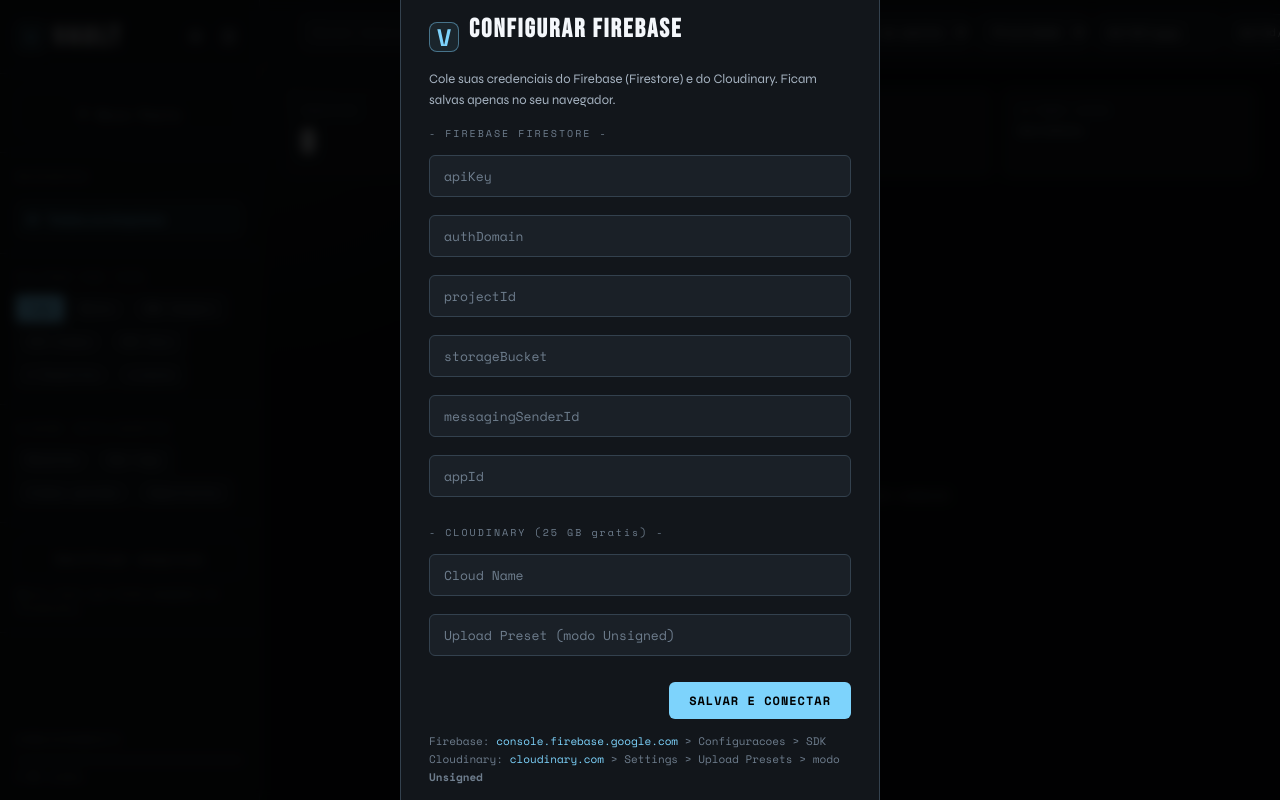
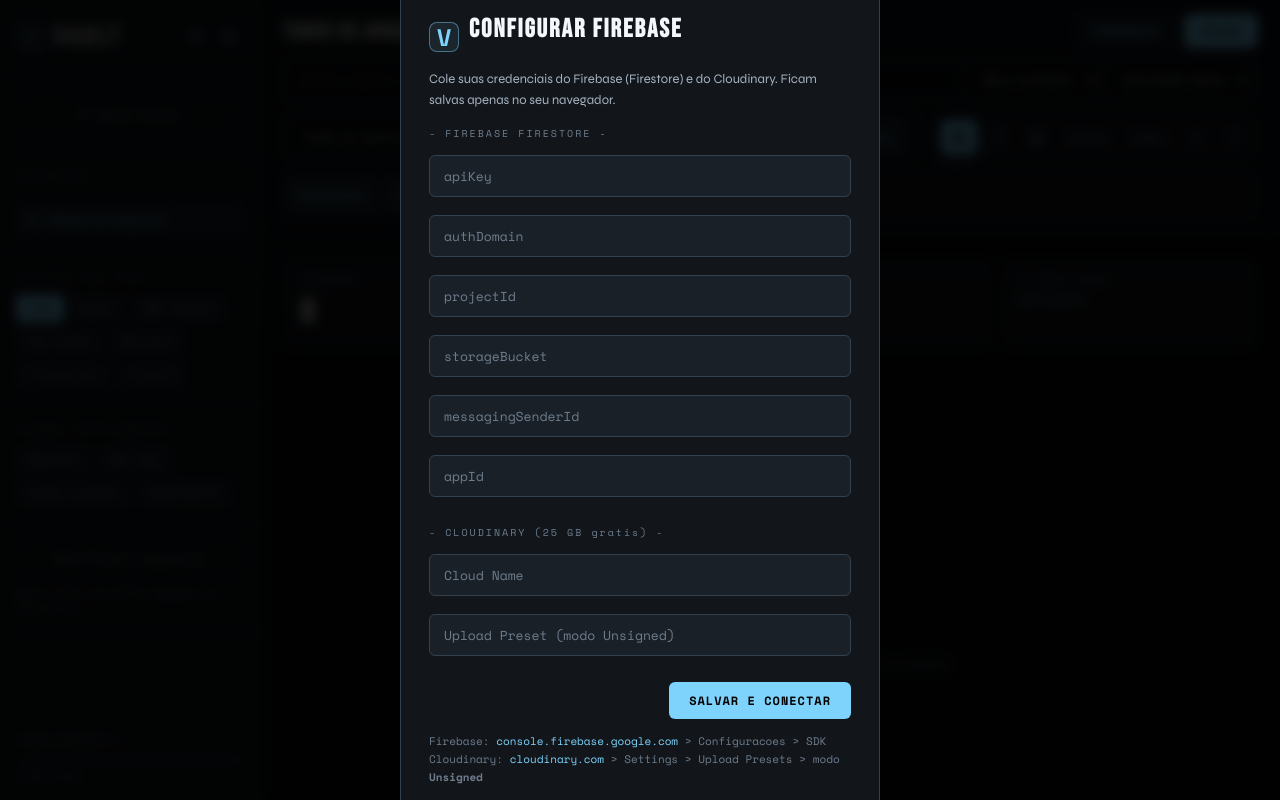
Before and after one commit to maiconsantossilvah-dot/Library, a plain HTML site: page index.html in a window 1280 px wide. Drawn offline with nearby package versions, Linux system fonts and the light colour scheme.

Commit message:
Melhora layout da barra superior
Redesenha a barra superior do VAULT para organizar melhor busca, filtros, modos de visualização e ações do app. A atualização separa ações principais e secundárias, destaca o upload, melhora o agrupamento dos controles, reduz poluição visual e ajusta a responsividade para telas menores.

```diff
--- a/index.html
+++ b/index.html
@@ -82,11 +82,22 @@
     <!-- TOPBAR -->
     <header class="topbar">
       <button class="sidebar-open-btn" id="sidebarOpenBtn" title="Abrir menu">&#9776;</button>
+      <div class="topbar-shell">
+        <div class="topbar-title-row">
           <div class="breadcrumb" id="breadcrumb">
             <span>Todos os Arquivos</span>
           </div>
-      <div class="topbar-right">
-        <div class="search-sort">
+          <div class="primary-actions">
+            <button class="action-btn action-ghost" id="btnSlideshow" type="button">Apresentar</button>
+            <label class="action-btn action-primary" for="fileInput">
+              <span>Upload</span>
+              <input type="file" id="fileInput" multiple accept="image/*,video/*,.pdf,.doc,.docx,.txt,.zip,.rar" />
+            </label>
+          </div>
+        </div>
+
+        <div class="topbar-control-row">
+          <div class="control-cluster search-cluster">
             <input class="search-input" id="searchInput" placeholder="Buscar arquivo ou tag..." />
             <select class="sort-select" id="sortSelect" title="Ordenar">
               <option value="newest">Mais recentes</option>
@@ -100,6 +111,9 @@
               <option value="low">Qualidade baixa</option>
               <option value="high">Qualidade alta</option>
             </select>
+          </div>
+
+          <div class="control-cluster filter-cluster">
             <select class="sort-select adv-select" id="advFolderSelect" title="Filtrar por pasta">
               <option value="">Todas as pastas</option>
             </select>
@@ -111,8 +125,29 @@
             </select>
             <input class="date-input adv-select" id="advDateFrom" type="date" title="Data inicial" />
             <input class="date-input adv-select" id="advDateTo" type="date" title="Data final" />
-          <button class="bulk-btn" id="clearAdvancedBtn" type="button" title="Limpar filtros avancados">Limpar</button>
+            <button class="utility-btn" id="clearAdvancedBtn" type="button" title="Limpar filtros avancados">Limpar</button>
           </div>
+
+          <div class="view-toggle" aria-label="Modos de visualizacao">
+            <button class="view-btn active" id="viewGrid" title="Grade">▦</button>
+            <button class="view-btn" id="viewList" title="Lista">☰</button>
+            <button class="view-btn" id="viewGallery" title="Galeria">▣</button>
+            <button class="view-btn view-text" id="viewFolders" title="Mostrar apenas pastas">Pastas</button>
+            <button class="view-btn view-text" id="viewTimeline" title="Linha do tempo">Tempo</button>
+            <button class="view-btn" id="viewDensity" title="Alternar compacto/detalhado">D</button>
+            <button class="view-btn" id="viewSelect" title="Selecionar em lote">☑</button>
+          </div>
+
+          <div class="secondary-actions">
+            <button class="utility-btn" id="btnFindDuplicates" type="button">Duplicados</button>
+            <button class="utility-btn" id="exportJsonBtn" type="button">JSON</button>
+            <button class="utility-btn" id="exportCsvBtn" type="button">CSV</button>
+            <button class="utility-btn" id="btnRestoreTrash" type="button">Restaurar</button>
+            <button class="utility-btn danger-inline" id="btnEmptyTrash" type="button">Esvaziar</button>
+            <button class="utility-btn" id="importUrlBtn" type="button">URL</button>
+          </div>
+        </div>
+
         <!-- Bulk actions bar (hidden when nothing selected) -->
         <div class="bulk-bar" id="bulkBar" style="display:none;">
           <span class="bulk-count" id="bulkCount">0 selecionados</span>
@@ -126,26 +161,6 @@
           <button class="bulk-btn" id="bulkSelectMonthBtn" title="Selecionar itens deste mes">Mes</button>
           <button class="bulk-btn cancel" id="bulkCancelBtn" title="Cancelar selecao">Cancelar</button>
         </div>
-        <div class="view-toggle">
-          <button class="view-btn active" id="viewGrid" title="Grade">▦</button>
-          <button class="view-btn" id="viewList" title="Lista">☰</button>
-          <button class="view-btn" id="viewGallery" title="Galeria">▣</button>
-          <button class="view-btn" id="viewFolders" title="Mostrar apenas pastas">Ver Pastas</button>
-          <button class="view-btn" id="viewTimeline" title="Linha do tempo">Tempo</button>
-          <button class="view-btn" id="viewDensity" title="Alternar compacto/detalhado">D</button>
-          <button class="view-btn" id="viewSelect" title="Selecionar em lote">☑</button>
-        </div>
-        <button class="upload-btn inline-btn" id="btnSlideshow" type="button">Apresentar</button>
-        <button class="upload-btn inline-btn" id="btnFindDuplicates" type="button">Duplicados</button>
-        <button class="upload-btn inline-btn" id="exportJsonBtn" type="button">JSON</button>
-        <button class="upload-btn inline-btn" id="exportCsvBtn" type="button">CSV</button>
-        <button class="upload-btn inline-btn" id="btnRestoreTrash" type="button">Restaurar lixeira</button>
-        <button class="upload-btn inline-btn danger-inline" id="btnEmptyTrash" type="button">Esvaziar lixeira</button>
-        <button class="upload-btn inline-btn" id="importUrlBtn" type="button">URL</button>
-        <label class="upload-btn" for="fileInput">
-          <span>Upload</span>
-          <input type="file" id="fileInput" multiple accept="image/*,video/*,.pdf,.doc,.docx,.txt,.zip,.rar" />
-        </label>
       </div>
     </header>
 
--- a/style.css
+++ b/style.css
@@ -250,39 +250,64 @@
 
 /* ===== TOPBAR ===== */
 .topbar {
-  height: var(--topbar-h);
-  background: rgba(18,22,27,0.9);
-  backdrop-filter: blur(12px);
+  min-height: 118px;
+  background: rgba(13,17,23,0.94);
+  backdrop-filter: blur(18px);
   border-bottom: 1px solid var(--border);
   display: flex;
-  align-items: center;
-  gap: 16px;
-  padding: 0 24px;
+  align-items: stretch;
+  gap: 14px;
+  padding: 14px 22px;
   flex-shrink: 0;
   position: sticky;
   top: 0;
   z-index: 50;
+  box-shadow: 0 12px 32px rgba(0,0,0,0.26);
 }
 
 .sidebar-open-btn {
-  background: none;
+  align-self: flex-start;
+  background: var(--bg3);
   border: 1px solid var(--border2);
   color: var(--text2);
   font-size: 16px;
   cursor: pointer;
-  padding: 6px 10px;
+  width: 38px;
+  height: 38px;
+  padding: 0;
   border-radius: var(--radius);
   transition: all 0.2s;
   display: none;
+  align-items: center;
+  justify-content: center;
 }
 .sidebar-open-btn:hover { color: var(--accent); border-color: var(--accent); }
 .sidebar-open-btn.visible { display: flex; }
 
+.topbar-shell {
+  min-width: 0;
+  flex: 1;
+  display: flex;
+  flex-direction: column;
+  gap: 10px;
+}
+
+.topbar-title-row,
+.topbar-control-row {
+  min-width: 0;
+  display: flex;
+  align-items: center;
+  gap: 12px;
+}
+
+.topbar-title-row { justify-content: space-between; }
+.topbar-control-row { flex-wrap: wrap; }
+
 /* Breadcrumb with clickable segments */
 .breadcrumb {
   font-family: var(--font-display);
-  font-size: 22px;
-  letter-spacing: 2px;
+  font-size: 24px;
+  letter-spacing: 1px;
   color: var(--text);
   flex: 1;
   display: flex;
@@ -299,53 +324,134 @@
 .bc-link:hover { color: var(--accent); }
 .bc-sep { color: var(--text3); margin: 0 4px; font-size: 18px; }
 
-.topbar-right { display: flex; align-items: center; gap: 12px; }
-.search-sort {
+.control-cluster,
+.secondary-actions,
+.primary-actions {
   display: flex;
   align-items: center;
-  gap: 8px;
+  gap: 7px;
 }
-.search-input, .sort-select {
-  height: 36px;
-  background: var(--bg3);
-  border: 1px solid var(--border2);
+
+.control-cluster,
+.secondary-actions {
+  min-height: 42px;
+  background: rgba(22,27,34,0.78);
+  border: 1px solid var(--border);
+  border-radius: 8px;
+  padding: 5px;
+}
+
+.search-cluster { flex: 1 1 470px; }
+.filter-cluster { flex: 2 1 560px; }
+.secondary-actions { flex: 1 1 420px; flex-wrap: wrap; }
+.primary-actions { flex-shrink: 0; }
+
+.search-input,
+.sort-select,
+.date-input {
+  height: 32px;
+  background: rgba(8,11,15,0.8);
+  border: 1px solid transparent;
   color: var(--text);
-  border-radius: var(--radius);
+  border-radius: 6px;
   font-family: var(--font-mono);
   font-size: 11px;
   outline: none;
+  transition: border-color 0.15s, background 0.15s, color 0.15s;
 }
+
 .date-input {
-  background: var(--bg3);
-  border: 1px solid var(--border2);
-  color: var(--text);
   padding: 8px 10px;
-  border-radius: var(--radius);
-  font-family: var(--font-mono);
-  font-size: 11px;
 }
-.adv-select { min-height: 34px; }
-.danger-inline { border-color: rgba(255,59,48,0.45) !important; color: var(--danger) !important; }
 
 .search-input {
-  width: 230px;
+  flex: 1 1 220px;
+  min-width: 190px;
   padding: 0 12px;
 }
+
 .sort-select {
+  min-width: 132px;
   padding: 0 10px;
   cursor: pointer;
 }
-.search-input:focus, .sort-select:focus { border-color: var(--accent); }
+
+.adv-select { min-height: 32px; }
+.search-input:focus,
+.sort-select:focus,
+.date-input:focus {
+  border-color: rgba(125,211,252,0.65);
+  background: rgba(8,11,15,0.98);
+}
+
+.action-btn,
+.utility-btn {
+  height: 34px;
+  border: 1px solid var(--border2);
+  border-radius: 6px;
+  font-family: var(--font-mono);
+  font-size: 11px;
+  font-weight: 700;
+  letter-spacing: 0;
+  cursor: pointer;
+  transition: transform 0.15s, border-color 0.15s, background 0.15s, color 0.15s;
+  white-space: nowrap;
+}
+
+.action-btn {
+  display: inline-flex;
+  align-items: center;
+  justify-content: center;
+  padding: 0 16px;
+  text-transform: uppercase;
+}
+
+.action-primary {
+  background: var(--accent);
+  border-color: var(--accent);
+  color: #000;
+}
+
+.action-ghost,
+.utility-btn {
+  background: rgba(125,211,252,0.07);
+  color: var(--accent);
+  border-color: rgba(125,211,252,0.24);
+}
+
+.action-btn:hover,
+.utility-btn:hover {
+  transform: translateY(-1px);
+  border-color: var(--accent);
+  background: rgba(125,211,252,0.14);
+}
+
+.action-primary:hover {
+  background: #fff;
+  color: #000;
+}
+
+.utility-btn {
+  padding: 0 10px;
+}
+
+.danger-inline {
+  border-color: rgba(255,59,48,0.35) !important;
+  background: rgba(255,59,48,0.08) !important;
+  color: var(--danger) !important;
+}
+.danger-inline:hover { background: rgba(255,59,48,0.18) !important; }
 
 /* ?? Bulk action bar ?? */
 .bulk-bar {
   display: flex;
   align-items: center;
   gap: 8px;
+  flex-wrap: wrap;
   background: rgba(125,211,252,0.06);
   border: 1px solid rgba(125,211,252,0.2);
-  border-radius: var(--radius);
-  padding: 6px 12px;
+  border-radius: 8px;
+  padding: 8px;
   animation: fadeIn 0.2s ease;
 }
 .bulk-count {
@@ -377,22 +483,31 @@
 
 .view-toggle {
   display: flex;
-  border: 1px solid var(--border2);
-  border-radius: var(--radius);
-  overflow: hidden;
+  background: rgba(22,27,34,0.78);
+  border: 1px solid var(--border);
+  border-radius: 8px;
+  padding: 4px;
+  gap: 3px;
 }
 .view-btn {
-  background: none;
+  height: 34px;
+  min-width: 36px;
+  background: transparent;
   border: none;
   color: var(--text3);
-  font-size: 16px;
-  padding: 8px 12px;
+  font-size: 15px;
+  padding: 0 10px;
+  border-radius: 6px;
   cursor: pointer;
   transition: all 0.15s;
-  border-right: 1px solid var(--border2);
 }
-.view-btn:last-child { border-right: none; }
-.view-btn.active { background: var(--accent); color: #000; }
+.view-text {
+  min-width: auto;
+  font-family: var(--font-mono);
+  font-size: 11px;
+  font-weight: 700;
+}
+.view-btn.active { background: var(--accent); color: #000; box-shadow: 0 8px 18px rgba(125,211,252,0.18); }
 .view-btn:hover:not(.active) { color: var(--text); background: var(--bg3); }
 
 .upload-btn {
@@ -413,7 +528,8 @@
   white-space: nowrap;
 }
 .upload-btn:hover { background: #fff; transform: translateY(-1px); }
-.upload-btn input { display: none; }
+.upload-btn input,
+.action-btn input { display: none; }
 .inline-btn {
   border: none;
   height: 36px;
@@ -1313,24 +1429,27 @@
   .main { margin-left: 0; }
   .sidebar-open-btn { display: flex !important; }
   .grid { grid-template-columns: repeat(auto-fill, minmax(170px, 1fr)); }
-  .bulk-bar { flex-wrap: wrap; gap: 6px; }
-  .topbar { min-height: var(--topbar-h); height: auto; padding: 10px 12px; gap: 8px; align-items: flex-start; }
-  .topbar-right { flex-wrap: wrap; justify-content: flex-end; gap: 8px; }
-  .search-sort { width: 100%; order: 10; }
-  .date-input {
-  background: var(--bg3);
-  border: 1px solid var(--border2);
-  color: var(--text);
-  padding: 8px 10px;
-  border-radius: var(--radius);
-  font-family: var(--font-mono);
-  font-size: 11px;
-}
-.adv-select { min-height: 34px; }
-.danger-inline { border-color: rgba(255,59,48,0.45) !important; color: var(--danger) !important; }
-
-.search-input { flex: 1; width: auto; }
-  .breadcrumb { min-width: 140px; font-size: 18px; }
+  .topbar { min-height: 0; height: auto; padding: 10px 12px; gap: 8px; align-items: flex-start; }
+  .topbar-title-row { align-items: flex-start; gap: 8px; }
+  .topbar-control-row { gap: 8px; }
+  .breadcrumb { min-width: 120px; font-size: 20px; line-height: 1.05; }
+  .primary-actions { gap: 6px; }
+  .action-btn { height: 32px; padding: 0 10px; font-size: 10px; }
+  .control-cluster,
+  .secondary-actions,
+  .view-toggle,
+  .bulk-bar {
+    width: 100%;
+    flex: 1 1 100%;
+  }
+  .control-cluster,
+  .secondary-actions { flex-wrap: wrap; }
+  .search-input { min-width: 100%; flex-basis: 100%; }
+  .sort-select,
+  .date-input,
+  .utility-btn { flex: 1 1 130px; }
+  .view-toggle { overflow-x: auto; }
+  .view-btn { flex: 1 0 38px; }
   .content { padding: 16px; }
   .dashboard { grid-template-columns: repeat(2, 1fr); }
   .dash-card.wide { grid-column: 1 / -1; }
```
Lines whose indentation alone changed are shown as unchanged.
